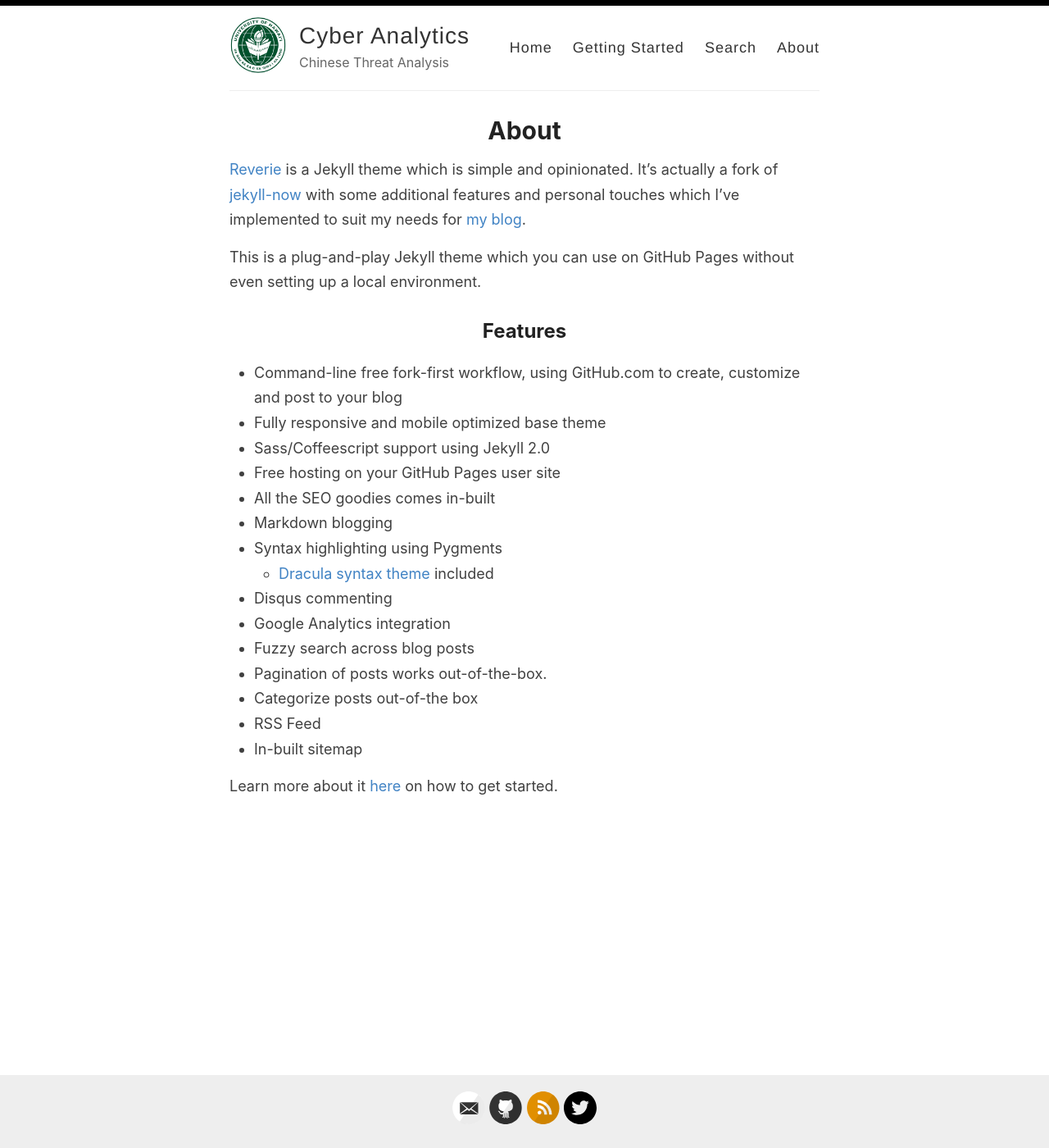
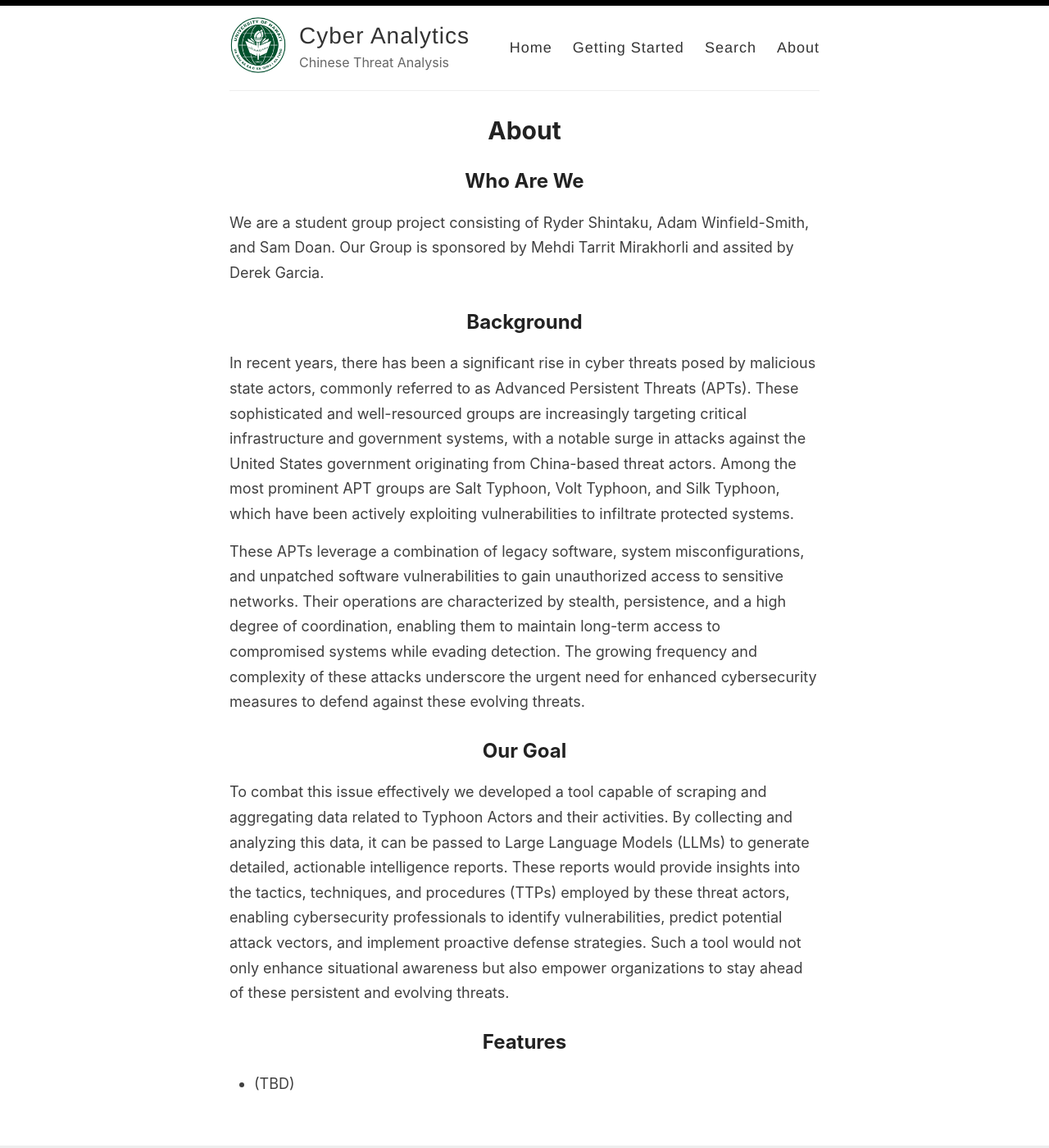
Before and after one commit to UHMCyberAnalytics/UHMCyberAnalytics.github.io, a Jekyll site: the page built from _pages/about.md, in a window 1280 px wide and 1400 px high. Shown: the whole window at 82% size. Built offline with Jekyll 4.4.1, drawn with Linux system fonts in a browser that asks for light colours.

Commit message:
Update about.md

```diff
--- a/_pages/about.md
+++ b/_pages/about.md
@@ -3,27 +3,18 @@ layout: page
 title: About
 permalink: /about/
 ---
+## Who Are We
+We are a student group project consisting of Ryder Shintaku, Adam Winfield-Smith, and Sam Doan. Our Group is sponsored by Mehdi Tarrit Mirakhorli and assited by Derek Garcia.
 
-[Reverie](https://github.com/amitmerchant1990/reverie) is a Jekyll theme which is simple and opinionated. It's actually a fork of [jekyll-now](https://github.com/barryclark/jekyll-now) with some additional features and personal touches which I've implemented to suit my needs for [my blog](https://www.amitmerchant.com).
+## Background
 
-This is a plug-and-play Jekyll theme which you can use on GitHub Pages without even setting up a local environment.
+In recent years, there has been a significant rise in cyber threats posed by malicious state actors, commonly referred to as Advanced Persistent Threats (APTs). These sophisticated and well-resourced groups are increasingly targeting critical infrastructure and government systems, with a notable surge in attacks against the United States government originating from China-based threat actors. Among the most prominent APT groups are Salt Typhoon, Volt Typhoon, and Silk Typhoon, which have been actively exploiting vulnerabilities to infiltrate protected systems.
 
+These APTs leverage a combination of legacy software, system misconfigurations, and unpatched software vulnerabilities to gain unauthorized access to sensitive networks. Their operations are characterized by stealth, persistence, and a high degree of coordination, enabling them to maintain long-term access to compromised systems while evading detection. The growing frequency and complexity of these attacks underscore the urgent need for enhanced cybersecurity measures to defend against these evolving threats.
+
+## Our Goal
+
+To combat this issue effectively we developed a tool capable of scraping and aggregating data related to Typhoon Actors and their activities. By collecting and analyzing this data, it can be passed to Large Language Models (LLMs) to generate detailed, actionable intelligence reports. These reports would provide insights into the tactics, techniques, and procedures (TTPs) employed by these threat actors, enabling cybersecurity professionals to identify vulnerabilities, predict potential attack vectors, and implement proactive defense strategies. Such a tool would not only enhance situational awareness but also empower organizations to stay ahead of these persistent and evolving threats.
 ## Features
 
-- Command-line free fork-first workflow, using GitHub.com to create, customize and post to your blog
-- Fully responsive and mobile optimized base theme
-- Sass/Coffeescript support using Jekyll 2.0
-- Free hosting on your GitHub Pages user site
-- All the SEO goodies comes in-built
-- Markdown blogging
-- Syntax highlighting using Pygments
-    - [Dracula syntax theme](https://draculatheme.com/) included
-- Disqus commenting
-- Google Analytics integration
-- Fuzzy search across blog posts
-- Pagination of posts works out-of-the-box.
-- Categorize posts out-of-the box
-- RSS Feed
-- In-built sitemap
-
-Learn more about it [here](https://github.com/amitmerchant1990/reverie) on how to get started.
+- (TBD)
```
